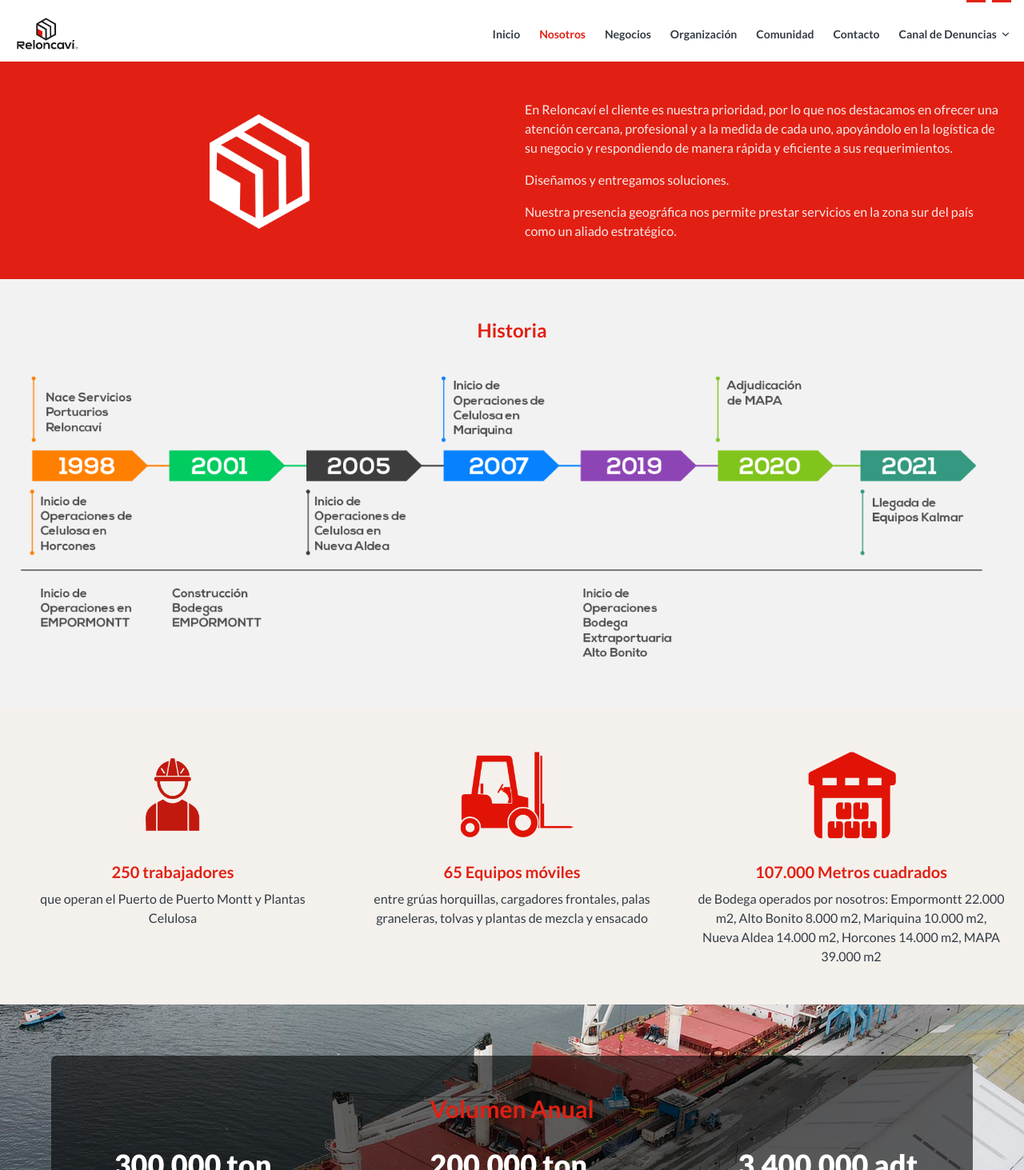
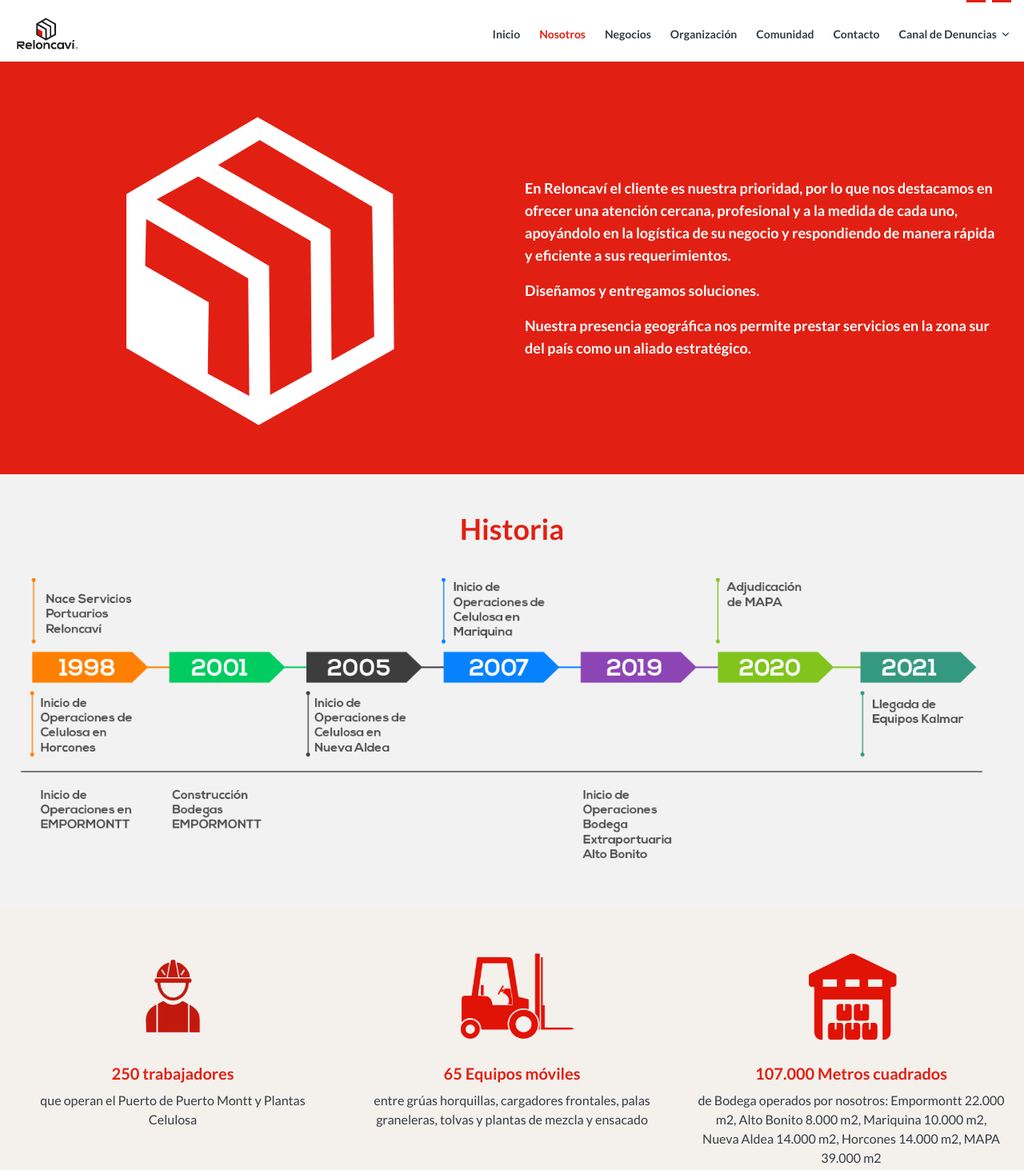
Before and after one commit to KaiseR0409/new-reloncavi-site-demo, a React (Vite) app: page /nosotros in a window 1280 px wide. Shown: the part 27-1490 px from the top of the page at 80% size. Built offline with nearby package versions, Linux system fonts and the light colour scheme.

Commit message:
feat: stamp entrance animation for nosotros stat icons with impact ring

```diff
--- a/src/components/CountUp.jsx
+++ b/src/components/CountUp.jsx
@@ -1,32 +1,16 @@
-import { useEffect, useRef, useState } from "react"
+import { useEffect, useState } from "react"
+import useInView from "../hooks/useInView"
 
 export default function CountUp({ value, duration = 1500 }) {
-  const ref = useRef(null)
-  const [started, setStarted] = useState(false)
+  const [ref, inView] = useInView(0.4)
   const [display, setDisplay] = useState(0)
 
   useEffect(() => {
-    const el = ref.current
-    if (!el) return
+    if (!inView) return
     if (window.matchMedia("(prefers-reduced-motion: reduce)").matches) {
       setDisplay(value)
       return
     }
-    const obs = new IntersectionObserver(
-      ([entry]) => {
-        if (entry.isIntersecting) {
-          setStarted(true)
-          obs.disconnect()
-        }
-      },
-      { threshold: 0.4 }
-    )
-    obs.observe(el)
-    return () => obs.disconnect()
-  }, [value])
-
-  useEffect(() => {
-    if (!started) return
     let raf
     const t0 = performance.now()
     const tick = (t) => {
@@ -37,7 +21,7 @@
     }
     raf = requestAnimationFrame(tick)
     return () => cancelAnimationFrame(raf)
-  }, [started, value, duration])
+  }, [inView, value, duration])
 
   return <span ref={ref}>{display.toLocaleString("es-CL")}</span>
 }
--- /dev/null
+++ b/src/hooks/useInView.js
@@ -0,0 +1,22 @@
+import { useEffect, useRef, useState } from "react"
+
+export default function useInView(threshold = 0.3) {
+  const ref = useRef(null)
+  const [inView, setInView] = useState(false)
+  useEffect(() => {
+    const el = ref.current
+    if (!el) return
+    const obs = new IntersectionObserver(
+      ([entry]) => {
+        if (entry.isIntersecting) {
+          setInView(true)
+          obs.disconnect()
+        }
+      },
+      { threshold }
+    )
+    obs.observe(el)
+    return () => obs.disconnect()
+  }, [threshold])
+  return [ref, inView]
+}
--- a/src/index.css
+++ b/src/index.css
@@ -5,3 +5,52 @@
 @tailwind utilities;
 
 html { scroll-behavior: smooth; }
+
+.stamp-img {
+  opacity: 0;
+}
+.stamp-img-on {
+  animation: stamp-in 0.9s cubic-bezier(0.22, 1, 0.36, 1) both;
+  animation-delay: var(--stamp-delay, 0ms);
+}
+.stamp-ring {
+  position: absolute;
+  inset: 0;
+  margin: auto;
+  width: 88px;
+  height: 88px;
+  border-radius: 9999px;
+  border: 2px solid #E12013;
+  opacity: 0;
+  transform: scale(0.3);
+}
+.stamp-ring-on {
+  animation: ring-flash 0.55s ease-out both;
+  animation-delay: calc(var(--stamp-delay, 0ms) + 0.4s);
+}
+
+@keyframes stamp-in {
+  0%   { transform: translateY(-70px) rotate(-15deg) scale(0.3); opacity: 0; }
+  55%  { transform: translateY(8px) rotate(4deg) scale(1.08); opacity: 1; }
+  75%  { transform: translateY(-4px) rotate(-2deg) scale(0.98); opacity: 1; }
+  100% { transform: translateY(0) rotate(0deg) scale(1); opacity: 1; }
+}
+
+@keyframes ring-flash {
+  0%   { transform: scale(0.3); opacity: 0.7; }
+  60%  { transform: scale(1.45); opacity: 0.35; }
+  100% { transform: scale(1.7); opacity: 0; }
+}
+
+@media (prefers-reduced-motion: reduce) {
+  .stamp-img,
+  .stamp-img-on,
+  .stamp-ring,
+  .stamp-ring-on {
+    animation: none;
+  }
+  .stamp-img,
+  .stamp-img-on {
+    opacity: 1;
+  }
+}
--- a/src/pages/Nosotros.jsx
+++ b/src/pages/Nosotros.jsx
@@ -1,5 +1,6 @@
+import CountUp from "../components/CountUp"
 import useCarousel from "../hooks/useCarousel"
-import CountUp from "../components/CountUp"
+import useInView from "../hooks/useInView"
 
 const STATS = [
   { img: "/img/nosotros/TRABAJADOR.png", value: 250, label: "trabajadores", desc: "que operan el Puerto de Puerto Montt y Plantas Celulosa" },
@@ -20,6 +21,30 @@
   "/img/nosotros/logos-empresa5.jpg",
 ]
 
+function StatCard({ s, idx }) {
+  const [ref, inView] = useInView()
+  return (
+    <div ref={ref} className="text-center">
+      <div className="relative w-fit mx-auto">
+        <span
+          className={`stamp-ring ${inView ? "stamp-ring-on" : ""}`}
+          style={{ "--stamp-delay": `${idx * 180}ms` }}
+          aria-hidden="true"
+        />
+        <img
+          src={s.img}
+          alt={s.label}
+          loading="lazy"
+          className={`mx-auto h-32 object-contain stamp-img ${inView ? "stamp-img-on" : ""}`}
+          style={{ "--stamp-delay": `${idx * 180}ms` }}
+        />
+      </div>
+      <h3 className="text-xl font-bold text-lust mt-4"><CountUp value={s.value} /> {s.label}</h3>
+      <p className="text-outer-space mt-2">{s.desc}</p>
+    </div>
+  )
+}
+
 export default function Nosotros() {
   const clientIdx = useCarousel(CLIENTES.length)
 
@@ -28,16 +53,18 @@
       {/* INTRO */}
       <section className="bg-lust text-white py-12 px-6">
         <div className="max-w-7xl mx-auto grid gap-8 md:grid-cols-2 items-center">
-          <img src="/img/nosotros/isoreloncavi.png" alt="Reloncaví iso" className="mx-auto w-56" />
+          <img src="/img/nosotros/isoreloncavi.png" alt="Reloncaví iso" className="mx-auto w-100" />
           <div>
-            <p className="text-white/90">
+            <p className="text-white text-lg font-semibold">
               En Reloncaví el cliente es nuestra prioridad, por lo que nos destacamos en ofrecer
               una atención cercana, profesional y a la medida de cada uno, apoyándolo en la
               logística de su negocio y respondiendo de manera rápida y eficiente a sus
               requerimientos.
             </p>
-            <p className="mt-4 text-white/90">Diseñamos y entregamos soluciones.</p>
-            <p className="mt-4 text-white/90">
+            <p className="mt-4 text-white text-lg font-semibold">
+              Diseñamos y entregamos soluciones.
+            </p>
+            <p className="mt-4 text-white text-lg font-semibold">
               Nuestra presencia geográfica nos permite prestar servicios en la zona sur del país
               como un aliado estratégico.
             </p>
@@ -47,19 +74,15 @@
 
       {/* HISTORIA */}
       <section className="bg-white-2 py-12 px-6">
-        <h3 className="text-center text-2xl font-bold text-lust mb-8">Historia</h3>
+        <h3 className="text-center text-4xl font-bold text-lust mb-8">Historia</h3>
         <img src="/img/nosotros/copialinea.png" alt="Línea de tiempo" loading="lazy" className="mx-auto max-w-full" />
       </section>
 
       {/* STATS */}
       <section className="bg-isabelline py-12 px-6">
         <div className="max-w-7xl mx-auto grid gap-10 md:grid-cols-3">
-          {STATS.map((s) => (
-            <div key={s.label} className="text-center">
-              <img src={s.img} alt={s.label} loading="lazy" className="mx-auto h-32 object-contain" />
-              <h3 className="text-xl font-bold text-lust mt-4"><CountUp value={s.value} /> {s.label}</h3>
-              <p className="text-outer-space mt-2">{s.desc}</p>
-            </div>
+          {STATS.map((s, idx) => (
+            <StatCard key={s.label} s={s} idx={idx} />
           ))}
         </div>
       </section>
```
